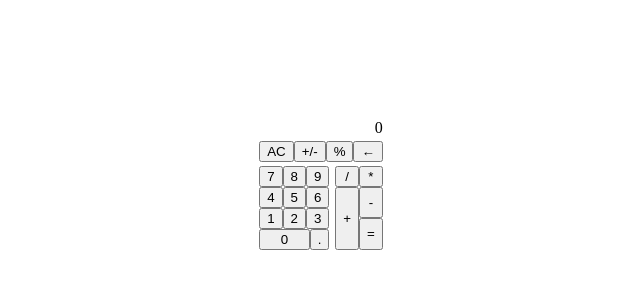
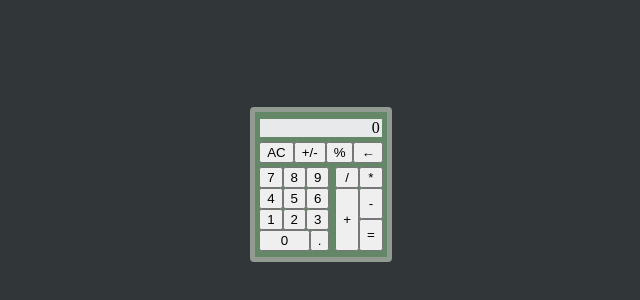
Before and after one commit to srj-17/calculator, a plain HTML site: page index.html in a window 1280 px wide. Shown: the part 224-524 px from the top of the page, without its empty margins (319-959 px from the left). Drawn offline with Linux system fonts and the light colour scheme.

Commit message:
Create overall color scheme for calculator body
Although not complete for big body. When the size
increases, the buttons are scattered. Maybe this will
be solved after increasing button sizes.

```diff
--- a/style.css
+++ b/style.css
@@ -8,18 +8,26 @@ body {
     height: 100vh;
     justify-content: center;
     align-items: center;
+    background-color: #313638;
 }
 
 .calculator {
     display: flex;
     flex-direction: column;
+    background-color: #648767;
+    border: #919b92 solid 5px;
+    border-radius: 4px;
+    padding: 4px 2px;
 }
 
 .calculator .display {
     display: flex;
     justify-content: end;
     align-items: center;
-    padding: 2px;
+    padding: 0px 2px;
+    background-color: #E8E9EB;
+    color: black;
+    margin: 3px;
 }
 
 .key-container {
```
